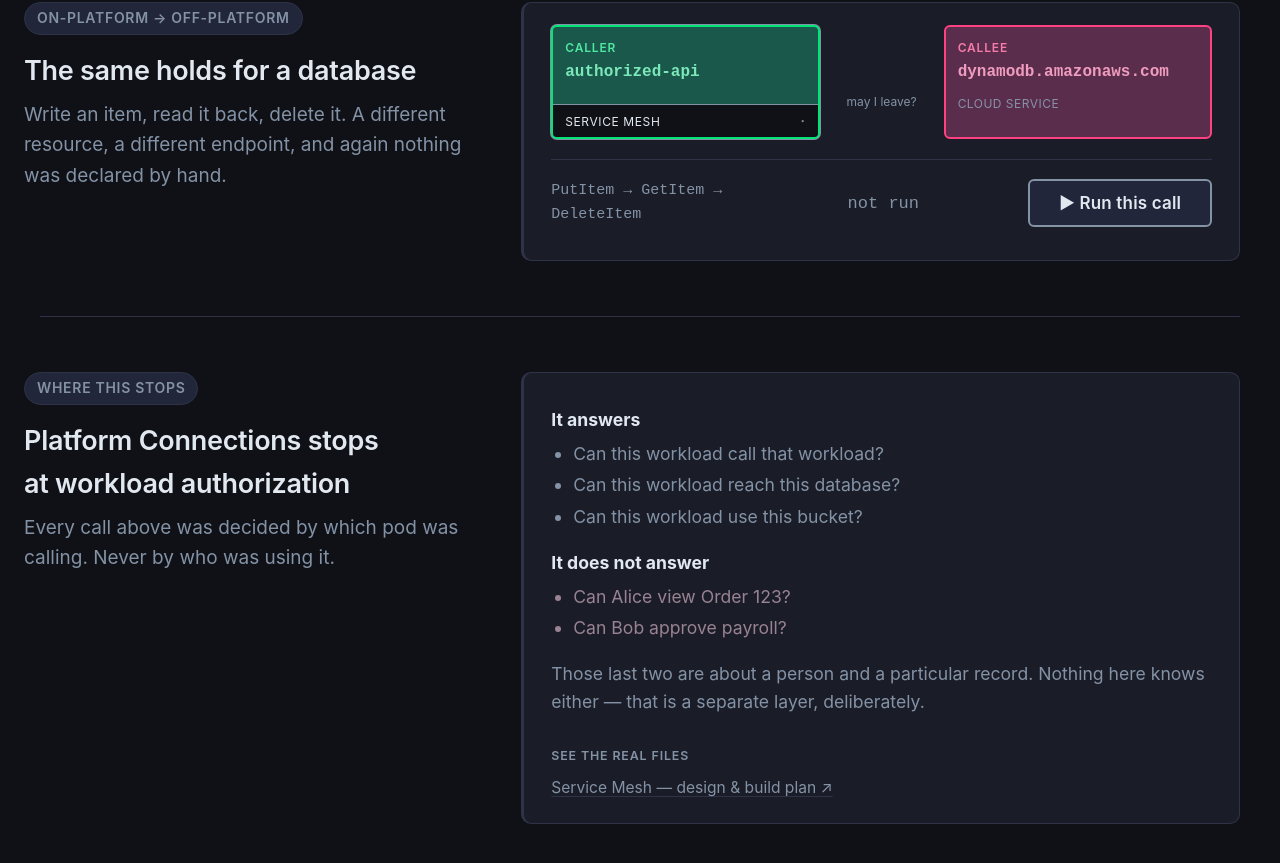
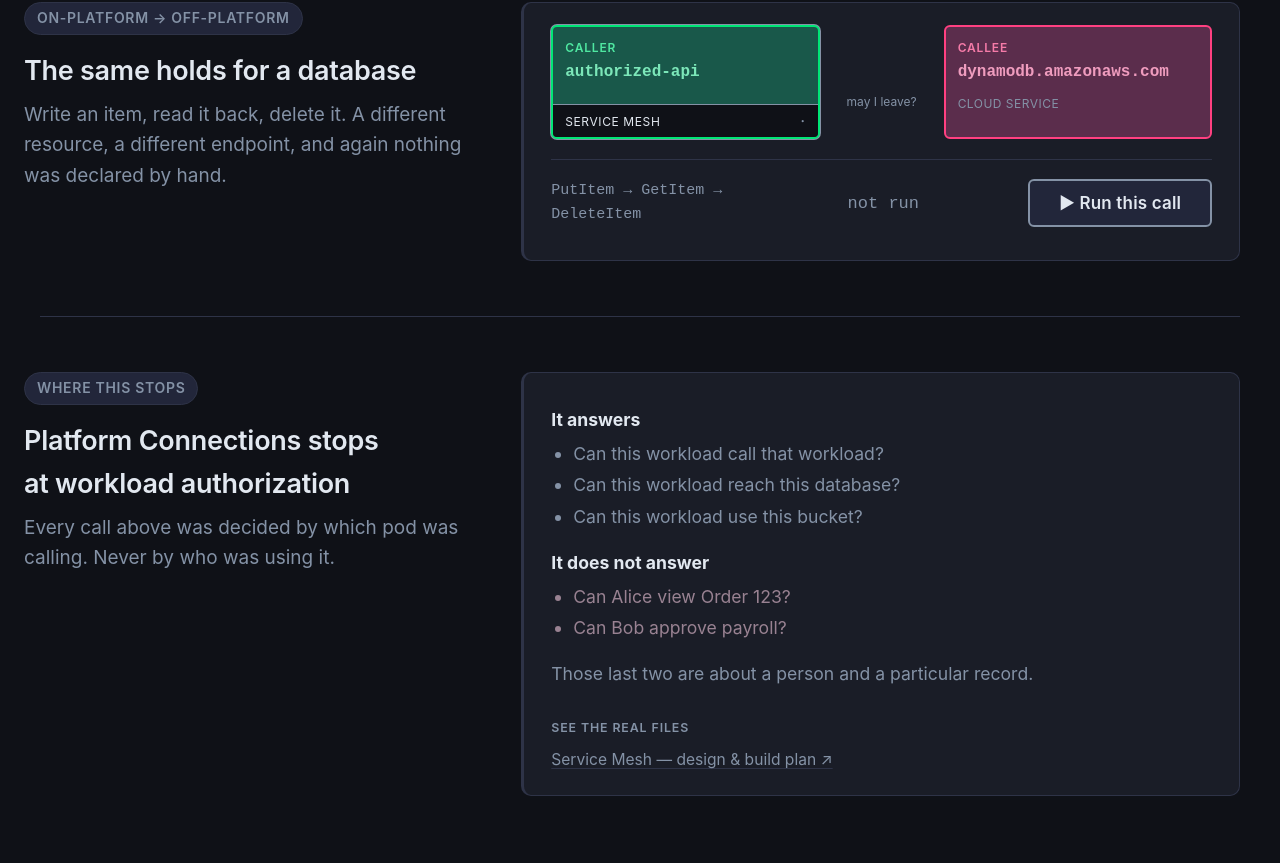
Before and after one commit to cujarrett/platform-connections-demo, an Angular app in the folder spa/: page / in a window 1280 px wide. Shown: the part 2234-3097 px from the top of the page. Built offline with nearby package versions, Linux system fonts and the light colour scheme.

Commit message:
chore: simplify ending

```diff
--- a/spa/src/app/cases.ts
+++ b/spa/src/app/cases.ts
@@ -361,7 +361,7 @@ spec:
   <li>Can Alice view Order 123?</li>
   <li>Can Bob approve payroll?</li>
 </ul>
-<p>Those last two are about a person and a particular record. Nothing here knows either — that is a separate layer, deliberately.</p>`,
+<p>Those last two are about a person and a particular record.</p>`,
     sources: [DESIGN_DOC],
   },
 ]
```
